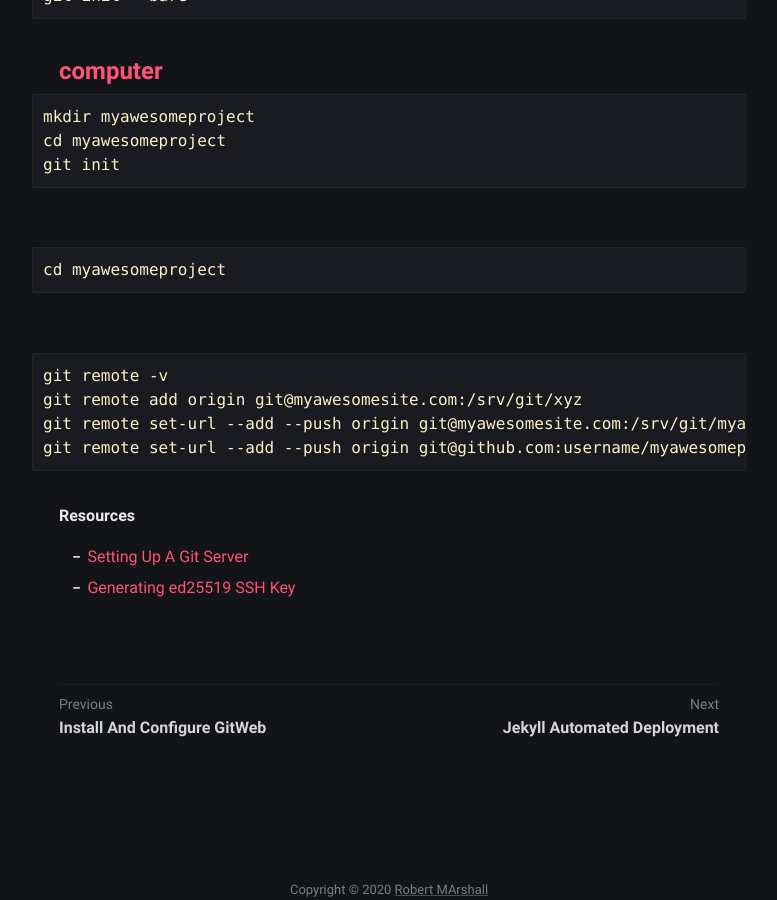
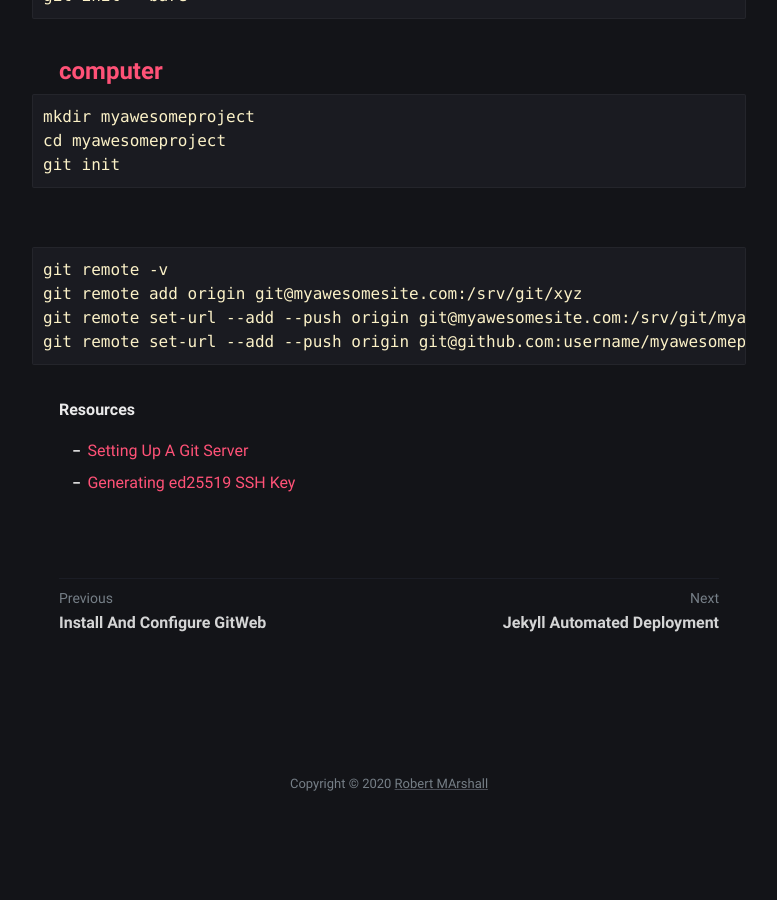
Before and after one commit to robert-marshall/xyz, a Jekyll site: the page built from _posts/2020-12-09-push-to-multiple-git-remotes-simultaneously.md, in a window 1280 px wide and 900 px high, scrolled down 822 px. Shown: the whole window, without its empty margins (251-1028 px from the left). Built offline with Jekyll 4.4.1, drawn with Linux system fonts in a browser that asks for light colours; after the commit the page ends 1650 px from its top, so only the background shows below that.

Commit message:
Something fixed

`````diff
--- a/_posts/2020-12-09-push-to-multiple-git-remotes-simultaneously.md
+++ b/_posts/2020-12-09-push-to-multiple-git-remotes-simultaneously.md
@@ -35,12 +35,6 @@ git init
 <br />
 
 ```
-cd myawesomeproject
-````
-
-<br />
-
-```
 git remote -v
 git remote add origin git@myawesomesite.com:/srv/git/xyz
 git remote set-url --add --push origin git@myawesomesite.com:/srv/git/myawesomeproject
`````
